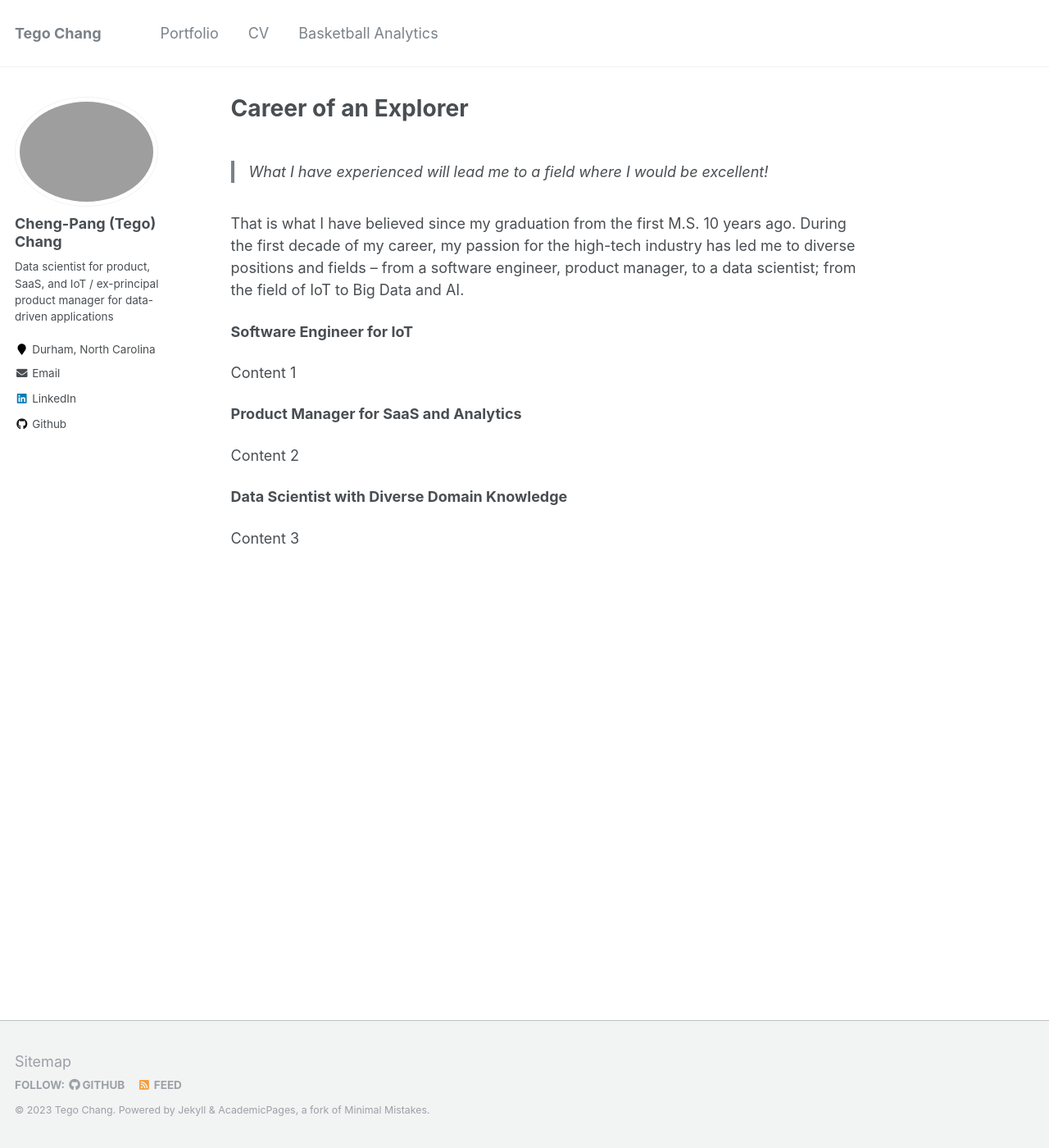
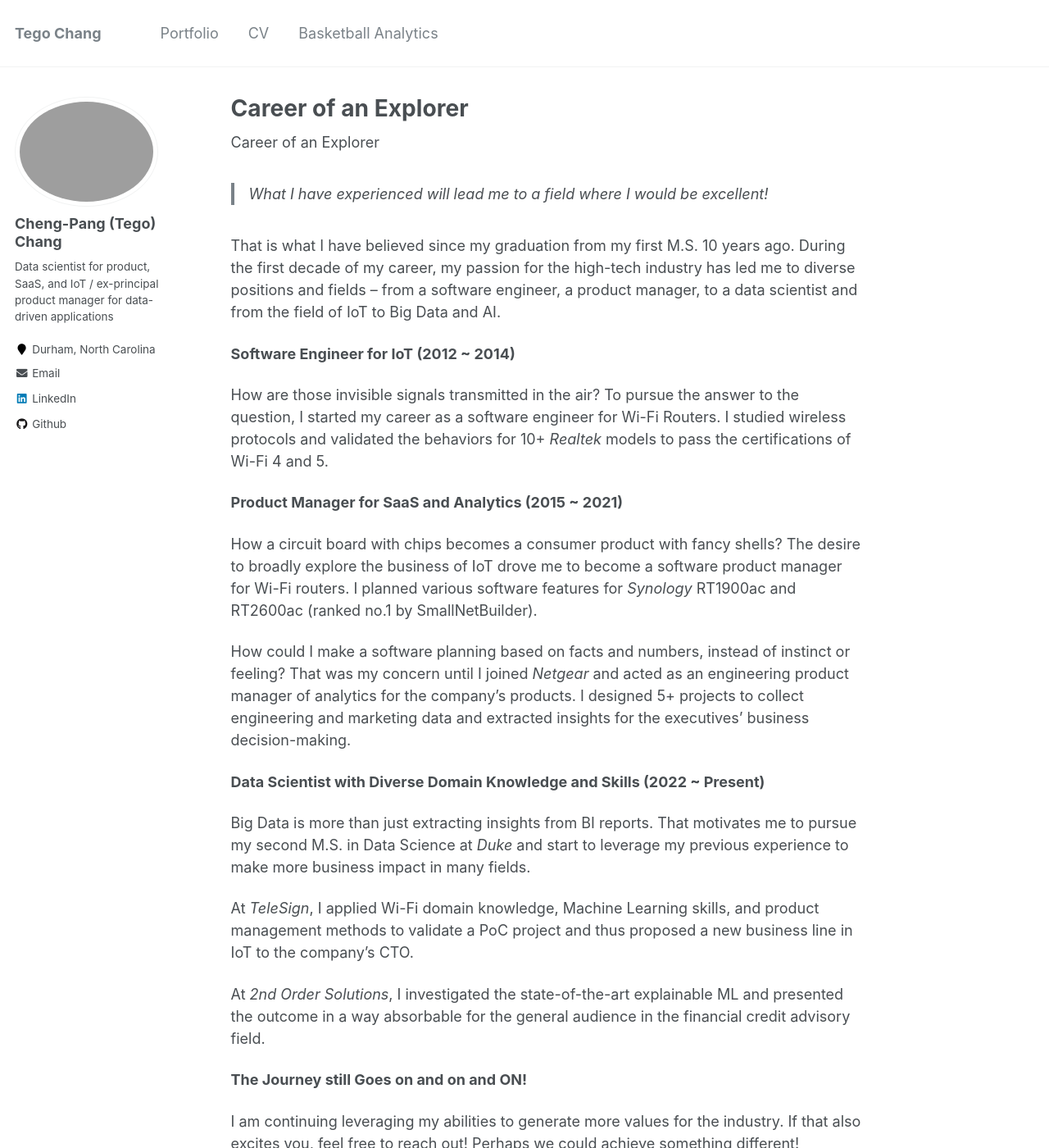
Before and after one commit to Tego-Chang/Tego-Chang.github.io, a Jekyll site: the page built from _pages/about.md, in a window 1280 px wide and 1400 px high. Shown: the whole window at 82% size. Built offline with Jekyll 4.4.1, drawn with Linux system fonts in a browser that asks for light colours.

Commit message:
updated the introduction

```diff
--- a/_pages/about.md
+++ b/_pages/about.md
@@ -9,18 +9,30 @@ redirect_from:
 ---
 
 
+Career of an Explorer
+
 > *What I have experienced will lead me to a field where I would be excellent!*
 
-That is what I have believed since my graduation from the first M.S. 10 years ago. During the first decade of my career, my passion for the high-tech industry has led me to diverse positions and fields – from a software engineer, product manager, to a data scientist; from the field of IoT to Big Data and AI.
+That is what I have believed since my graduation from my first M.S. 10 years ago. During the first decade of my career, my passion for the high-tech industry has led me to diverse positions and fields – from a software engineer, a product manager, to a data scientist and from the field of IoT to Big Data and AI.
 
-**Software Engineer for IoT**
+**Software Engineer for IoT (2012 ~ 2014)**
 
-Content 1
+How are those invisible signals transmitted in the air? To pursue the answer to the question, I started my career as a software engineer for Wi-Fi Routers. I studied wireless protocols and validated the behaviors for 10+ *Realtek* models to pass the certifications of Wi-Fi 4 and 5.
 
-**Product Manager for SaaS and Analytics**
+**Product Manager for SaaS and Analytics (2015 ~ 2021)**
 
-Content 2
+How a circuit board with chips becomes a consumer product with fancy shells? The desire to broadly explore the business of IoT drove me to become a software product manager for Wi-Fi routers. I planned various software features for *Synology* RT1900ac and RT2600ac (ranked no.1 by SmallNetBuilder).
 
-**Data Scientist with Diverse Domain Knowledge**
+How could I make a software planning based on facts and numbers, instead of instinct or feeling? That was my concern until I joined *Netgear* and acted as an engineering product manager of analytics for the company’s products. I designed 5+ projects to collect engineering and marketing data and extracted insights for the executives’ business decision-making.
 
-Content 3
+**Data Scientist with Diverse Domain Knowledge and Skills (2022 ~ Present)**
+
+Big Data is more than just extracting insights from BI reports. That motivates me to pursue my second M.S. in Data Science at *Duke* and start to leverage my previous experience to make more business impact in many fields.
+
+At *TeleSign*, I applied Wi-Fi domain knowledge, Machine Learning skills, and product management methods to validate a PoC project and thus proposed a new business line in IoT to the company’s CTO.
+
+At *2nd Order Solutions*, I investigated the state-of-the-art explainable ML and presented the outcome in a way absorbable for the general audience in the financial credit advisory field.
+
+**The Journey still Goes on and on and ON!**
+
+I am continuing leveraging my abilities to generate more values for the industry. If that also excites you, feel free to reach out! Perhaps we could achieve something different!
```
